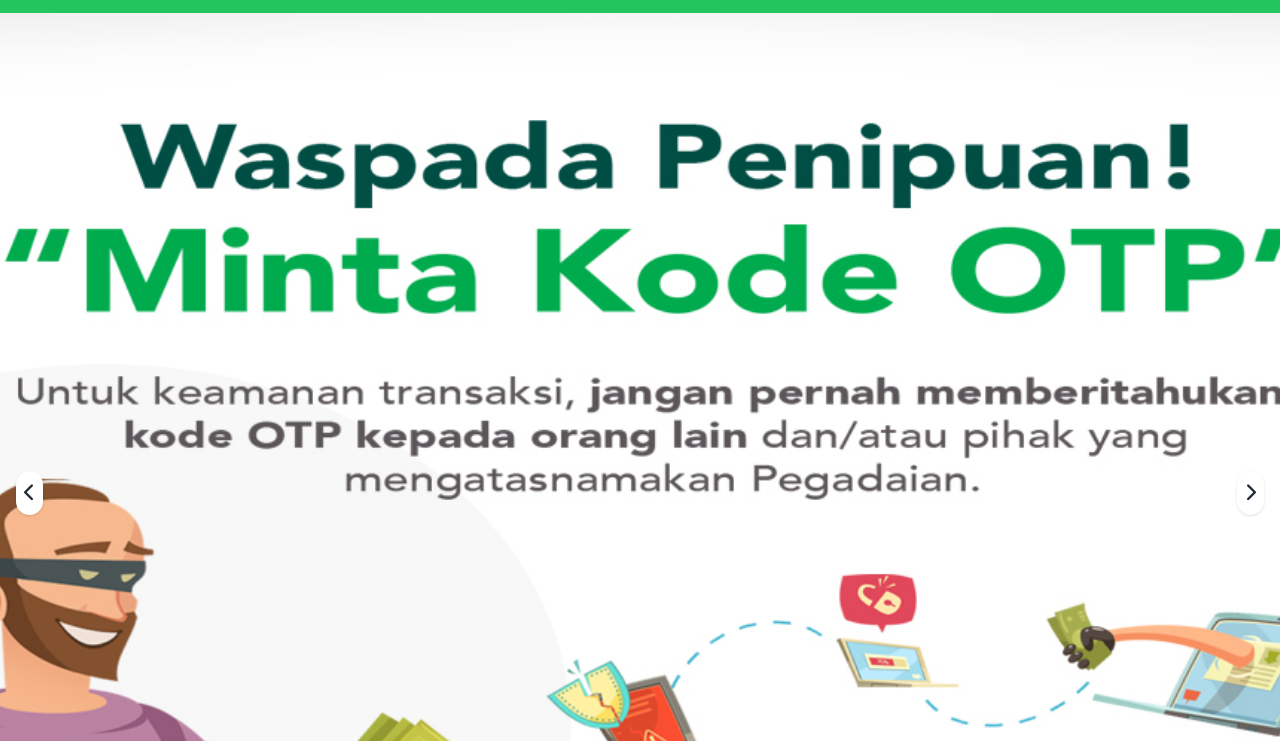
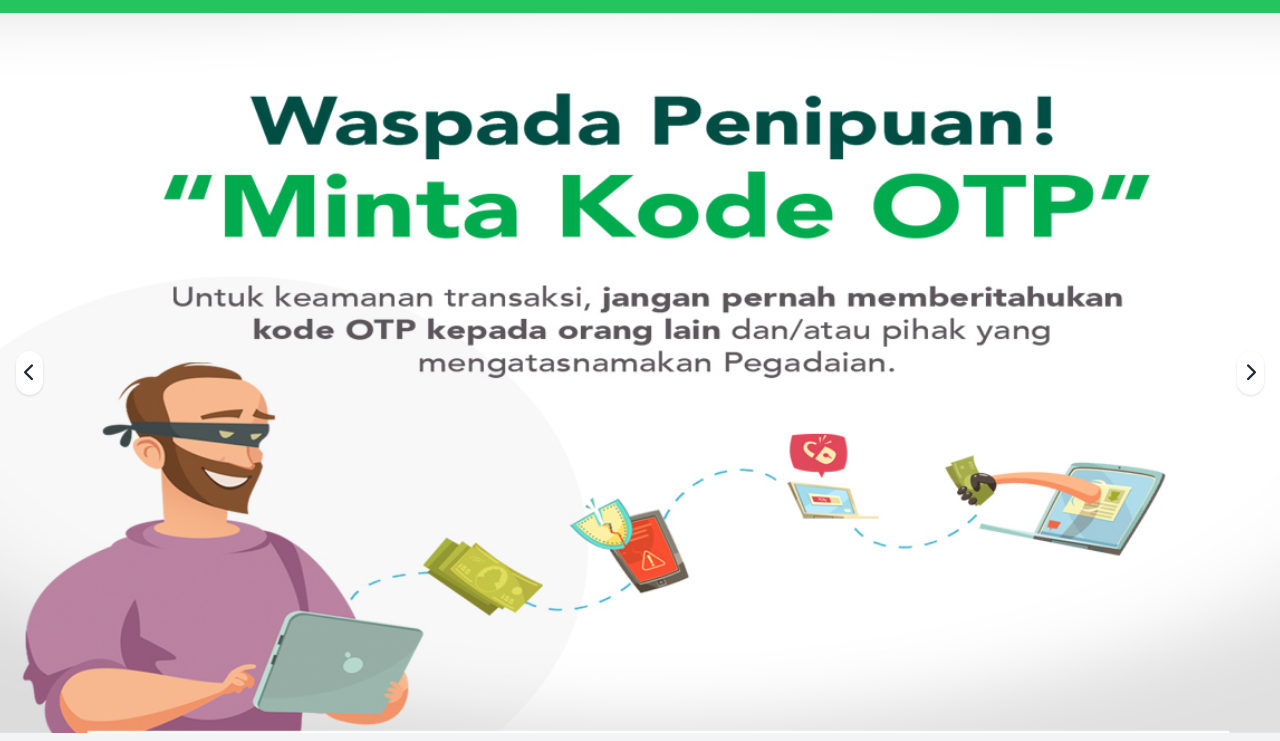
Before and after one commit to Hizkiaardiyanto/hizkiaard.my.id, a plain HTML site: page index.html in a window 1280 px wide. Shown: the part 59-800 px from the top of the page. Drawn offline with nearby package versions, Linux system fonts and the light colour scheme; files whose address does not match are found by name; a web font is replaced by a local one.

Commit message:
Update index.html

```diff
--- a/index.html
+++ b/index.html
@@ -17,7 +17,6 @@
             <img class="h-10" src="Logo_Syariah_Hijau_Tanpa_Slogan.png" alt="Pegadaian">
         </a>
 
-        <!-- Hamburger Button -->
         <button id="menu-toggle" class="block lg:hidden text-white focus:outline-none">
             <svg class="h-6 w-6" xmlns="http://www.w3.org/2000/svg" fill="none" viewBox="0 0 24 24" stroke="currentColor">
                 <path stroke-linecap="round" stroke-linejoin="round" stroke-width="2" d="M4 6h16M4 12h16m-7 6h7" />
@@ -51,7 +50,7 @@
 
     <header class="relative bg-gray-100">
         <div class="header-content relative">
-            <div class="relative w-full aspect-[16/9] sm:aspect-[4/3]">
+            <div class="relative w-full aspect-[16/9] sm:aspect-[4/3] md:aspect-[3/2] lg:aspect-[16/9]">
                 <img src="slide1.jpeg" alt="Waspada Penipuan" class="absolute inset-0 w-full h-full object-cover">
             </div>
 
```
